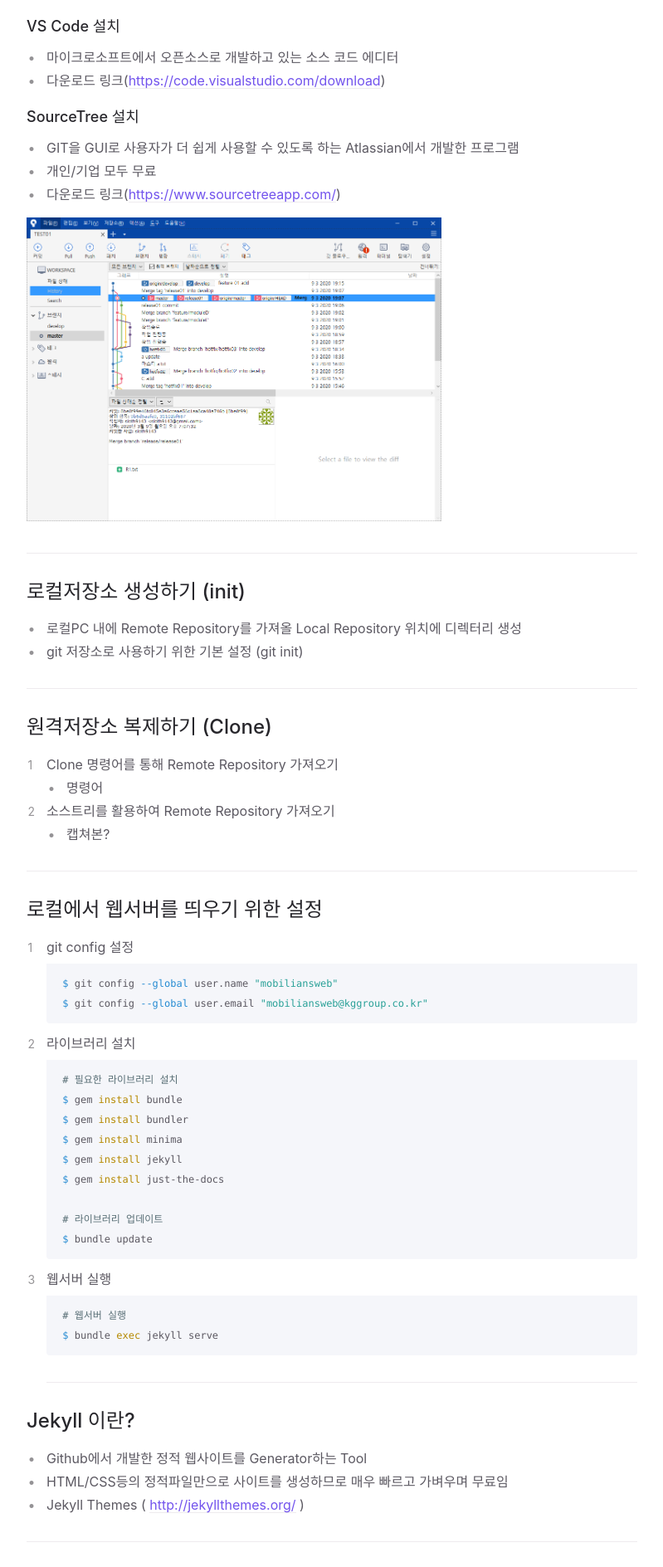
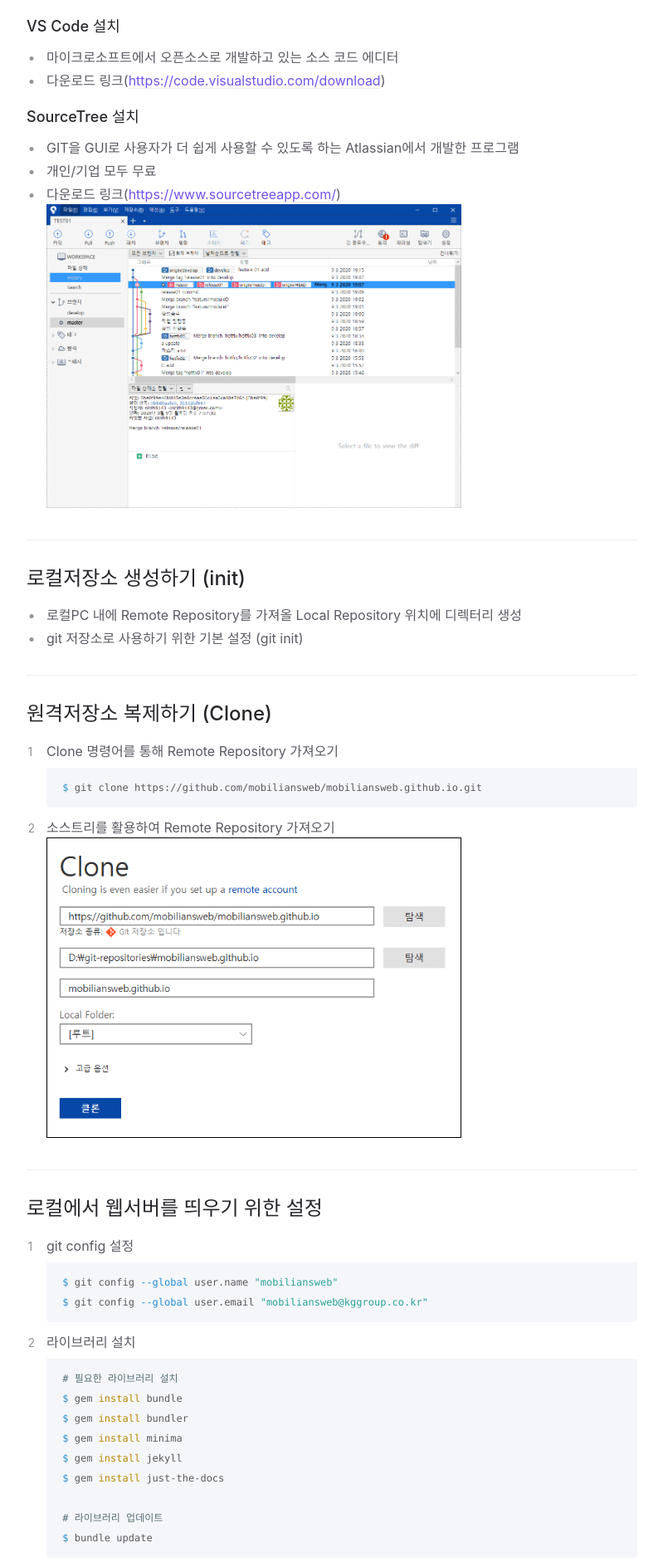
Before and after one commit to newgoal-2020/newgoal-2020.github.io, a Jekyll site: the page built from docs/2020-04-09/03-local-repository.md, in a window 1280 px wide. Shown: the part 730-2618 px from the top of the page at 83% size, without its empty margins (372-1171 px from the left). Built offline with Jekyll 4.4.1, drawn with Linux system fonts in a browser that asks for light colours.

Commit message:
post contents update

````diff
--- a/docs/2020-04-09/03-local-repository.md
+++ b/docs/2020-04-09/03-local-repository.md
@@ -34,8 +34,7 @@ nav_order: 3
  - GIT을 GUI로 사용자가 더 쉽게 사용할 수 있도록 하는 Atlassian에서 개발한 프로그램
  - 개인/기업 모두 무료
  - 다운로드 링크([https://www.sourcetreeapp.com/](https://www.sourcetreeapp.com/))
-
-![]({% link assets/images/2020-04-09/03-sourcetree-01.png %}){: style="width:500px;"}
+  ![]({% link assets/images/2020-04-09/03-sourcetree-01.png %}){: style="width:500px;"}
 
 
 ---
@@ -47,10 +46,12 @@ nav_order: 3
 ---
 
 ## 원격저장소 복제하기 (Clone)
- 1. Clone 명령어를 통해 Remote Repository 가져오기
-  - 명령어
- 2. 소스트리를 활용하여 Remote Repository 가져오기
-  - 캡쳐본?
+1. Clone 명령어를 통해 Remote Repository 가져오기
+  ```bash
+    $ git clone https://github.com/mobiliansweb/mobiliansweb.github.io.git
+  ```
+2. 소스트리를 활용하여 Remote Repository 가져오기
+  ![]({% link assets/images/2020-04-09/03-sourcetree-02.png %}){: style="width:500px; border:1px solid rgb(0,0,0);"}
 
 ---
 
````
Also changed, not shown: assets/images/2020-04-09/03-sourcetree-02.png (added).
